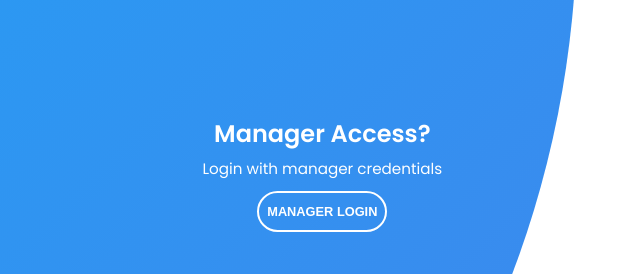
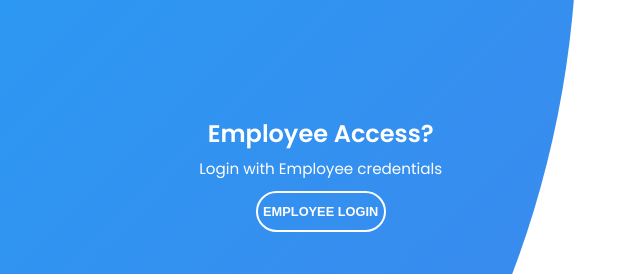
Before and after one commit to zzayir/tetratechies, a plain HTML site: page login.html in a window 1280 px wide. Shown: the top 274 px of the page, 89-729 px from the left. Drawn offline with nearby package versions, Linux system fonts and the light colour scheme.

Commit message:
Update login.html

```diff
--- a/login.html
+++ b/login.html
@@ -144,10 +144,10 @@
               <img src="./img/creslogo.png" alt="Bank Logo" class="bank-logo">
             </div>
             <h1 class="bank-title">CRESCENT BANK OF INDIA</h1>
-            <h2 class="title">Manager Login</h2>
+            <h2 class="title">Employee Login</h2>
             <div class="input-field">
               <i class="fas fa-user"></i>
-              <input type="text" id="managerIdentifier" placeholder="Username or Email" required />
+              <input type="text" id="managerIdentifier" placeholder="Username/Email" required />
             </div>
             <div class="input-field">
               <i class="fas fa-lock"></i>
@@ -162,9 +162,9 @@
       <div class="panels-container">
         <div class="panel left-panel">
           <div class="content">
-            <h3>Manager Access?</h3>
-            <p>Login with manager credentials</p>
-            <button class="btn transparent" id="sign-up-btn">Manager Login</button>
+            <h3>Employee Access?</h3>
+            <p>Login with Employee credentials</p>
+            <button class="btn transparent" id="sign-up-btn">Employee Login</button>
           </div>
           <img src="./img/log.svg" class="image" alt="Sign up illustration" />
         </div>
@@ -201,7 +201,7 @@
     <script>
       const AES_KEY = "rnb+hKFoQpJScaOrKarM3nfS5pzmHl2D";
       const EXPECTED_TEXT = "JBSWY3DPEHPK3PXP";
-      const ALLOWED_SERIAL_NUMBER = "04:57:54:52:A6:1C:90"; // Only this serial number will work
+      const ALLOWED_SERIAL_NUMBER = "00:04:0::05:07:0::05:04:0::05:02:0::0A:06:0::01:0C:0::09:00"; // Only this serial number will work
 
       document.getElementById("loginForm").addEventListener("submit", function (e) {
         e.preventDefault();
```
